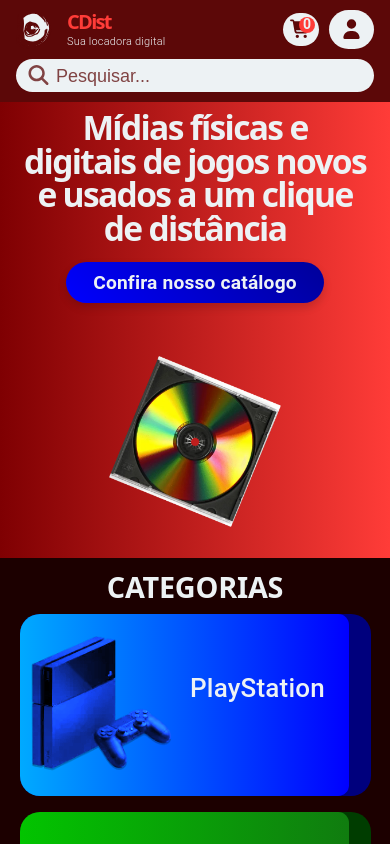
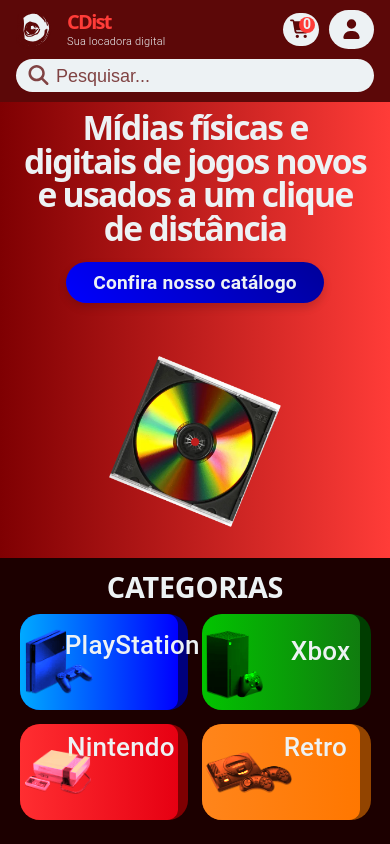
Before and after one commit to Gaardenn/ProjetoECommerceLAEC, a React (Vite) app in the folder 02_Source/ProjetoECommerce/: page / in a window 390 px wide. Shown: the top 844 px of the page. Built offline with nearby package versions, Linux system fonts and the light colour scheme.

Commit message:
style: big categories turned into grid 2 by 2

```diff
--- a/02_Source/ProjetoECommerce/src/styles/Home.css
+++ b/02_Source/ProjetoECommerce/src/styles/Home.css
@@ -442,8 +442,10 @@
     }
 
     .page-body-classes-cards {
-        flex-direction: column;
-        gap: 16px;
+        display: grid;
+        grid-template-columns: 1fr 1fr;
+        grid-auto-rows: 1fr;
+        gap: 0.875rem;
     }
 
     .page-body-classes-playstation,
```
